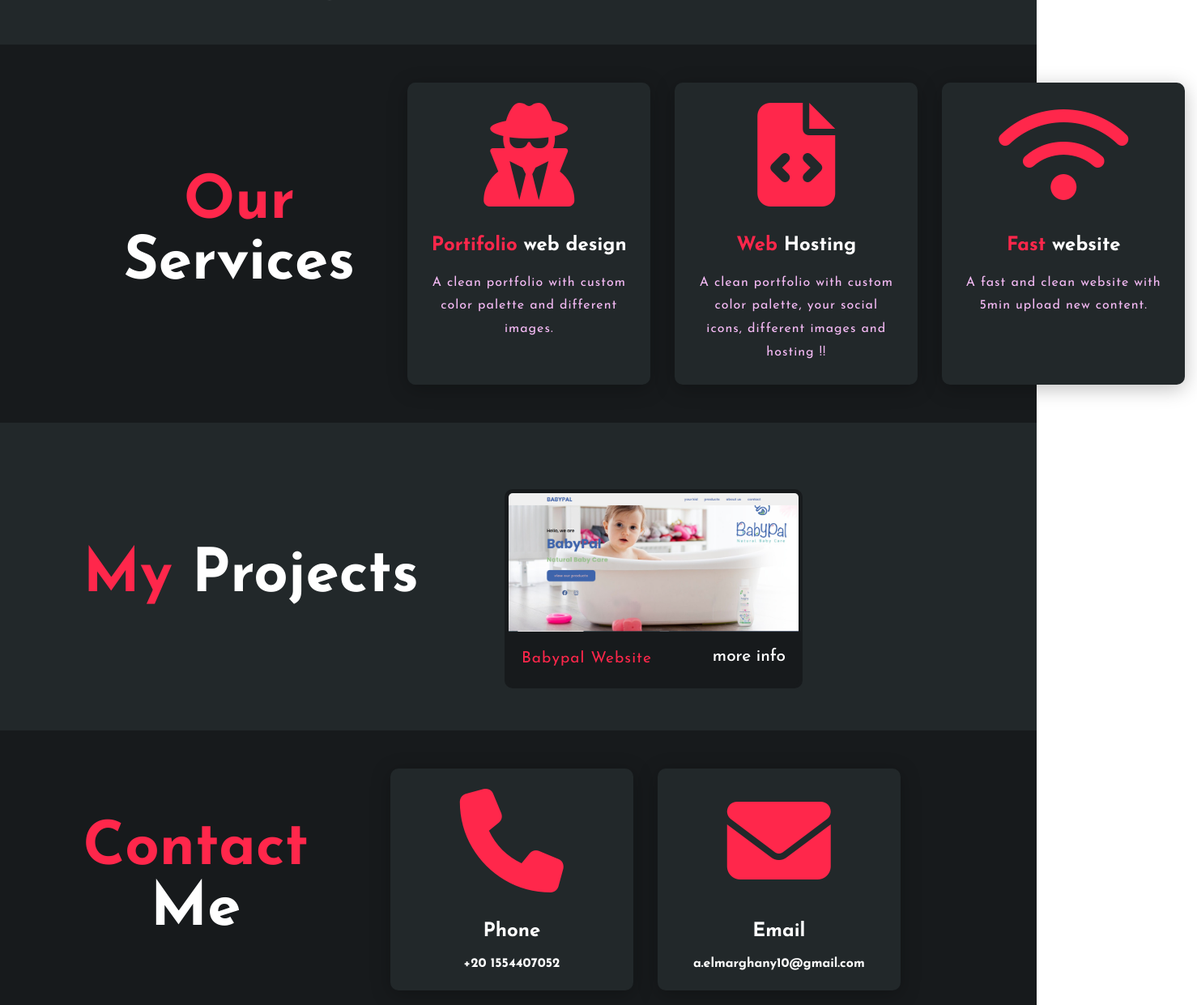
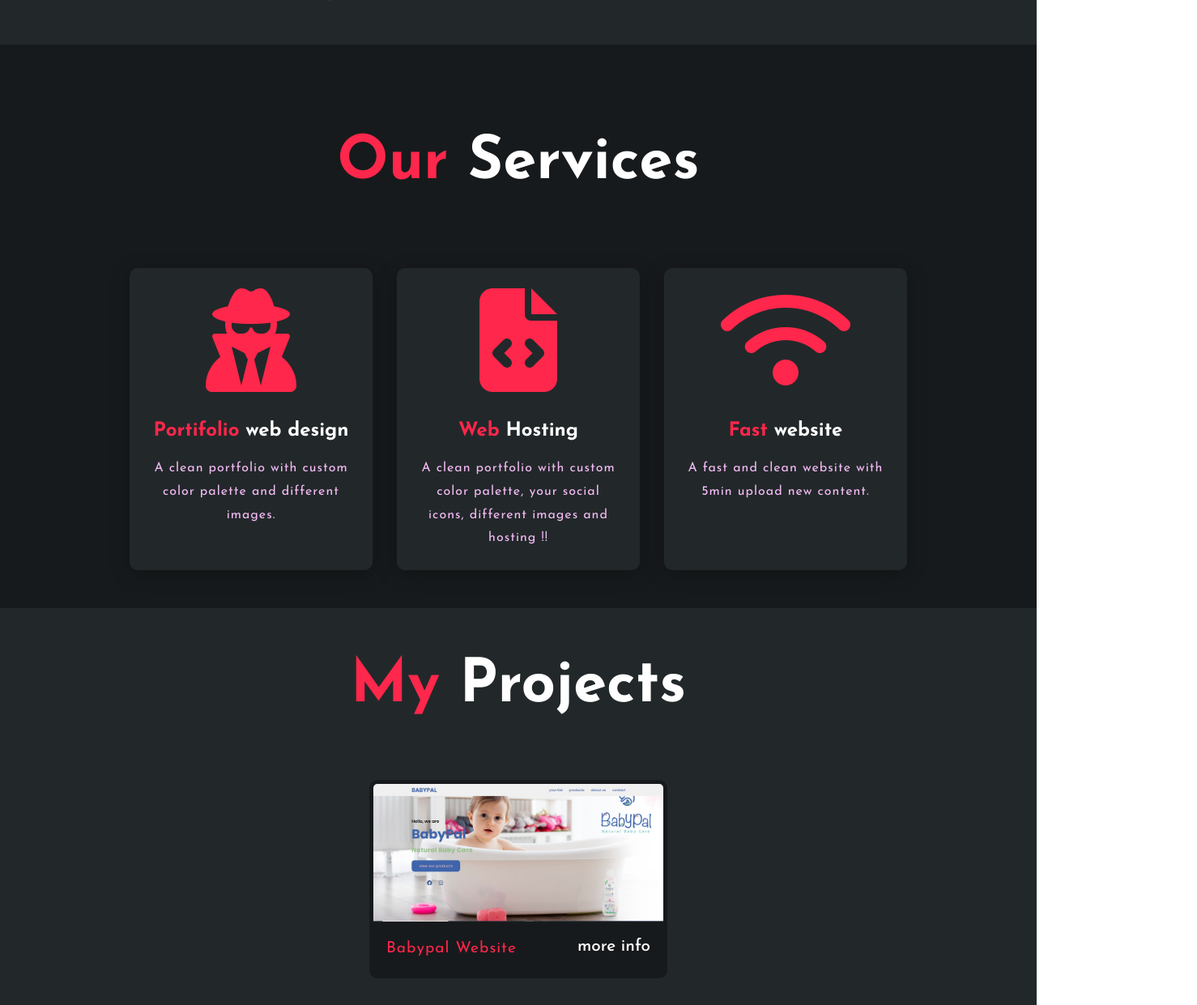
Before and after one commit to alielmarghany/Portfolio, a plain HTML site: page index.html in a window 1280 px wide. Shown: the part 1152-2393 px from the top of the page at 81% size, 1478 px wide, since content can reach past the window. Drawn offline with Linux system fonts and the light colour scheme.

Commit message:
Update style.css

```diff
--- a/style.css
+++ b/style.css
@@ -164,6 +164,7 @@ h5 {
     display: flex;
     align-items: center;
     justify-content: space-around;
+    flex-direction: column;
 }
 
 .services h1 {
@@ -211,6 +212,7 @@ h5 {
     display: flex;
     align-items: center;
     justify-content: space-around;
+    flex-direction: column;
 }
 
 .products .content {
@@ -268,6 +270,7 @@ h5 {
     display: flex;
     align-items: center;
     justify-content: space-around;
+    flex-direction: column;
 }
 
 .footer {
```
